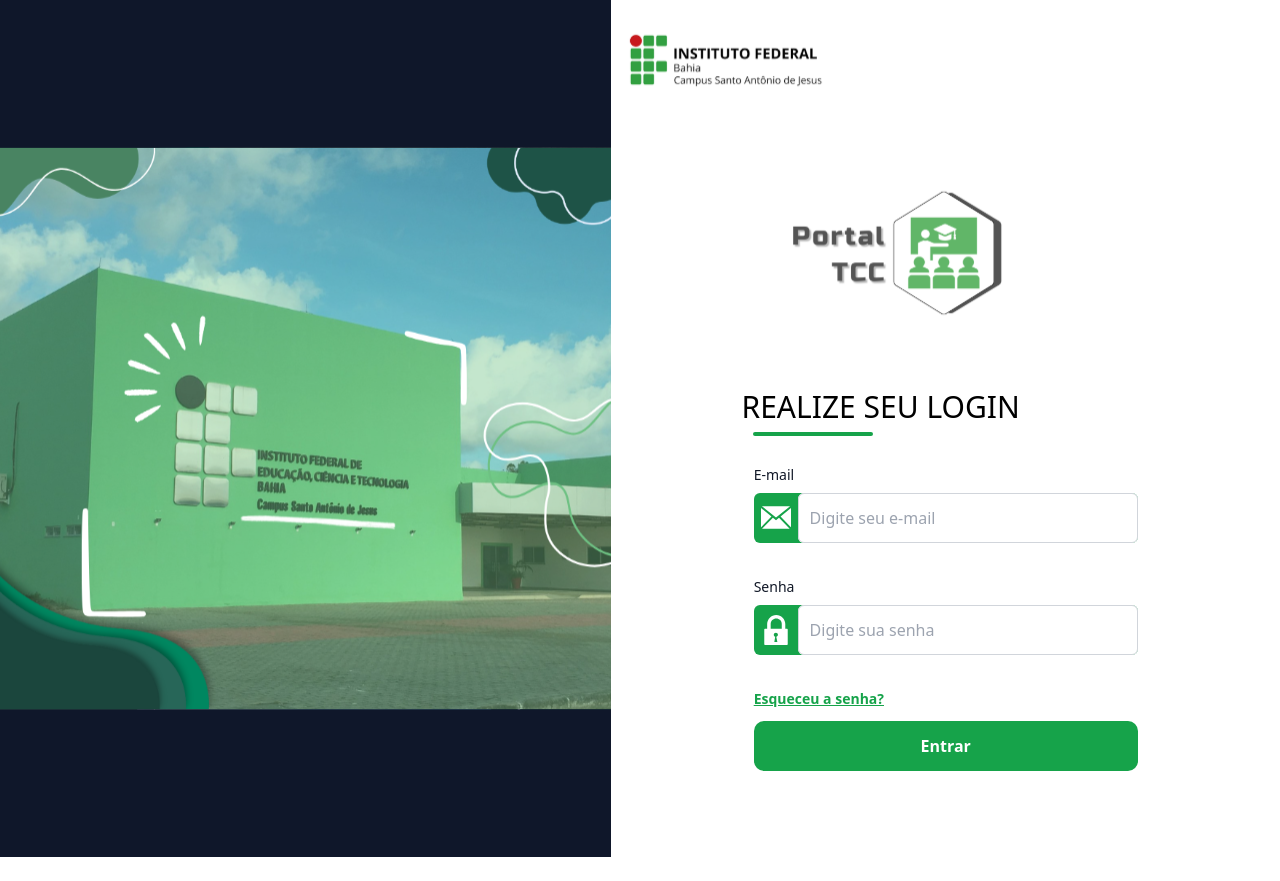
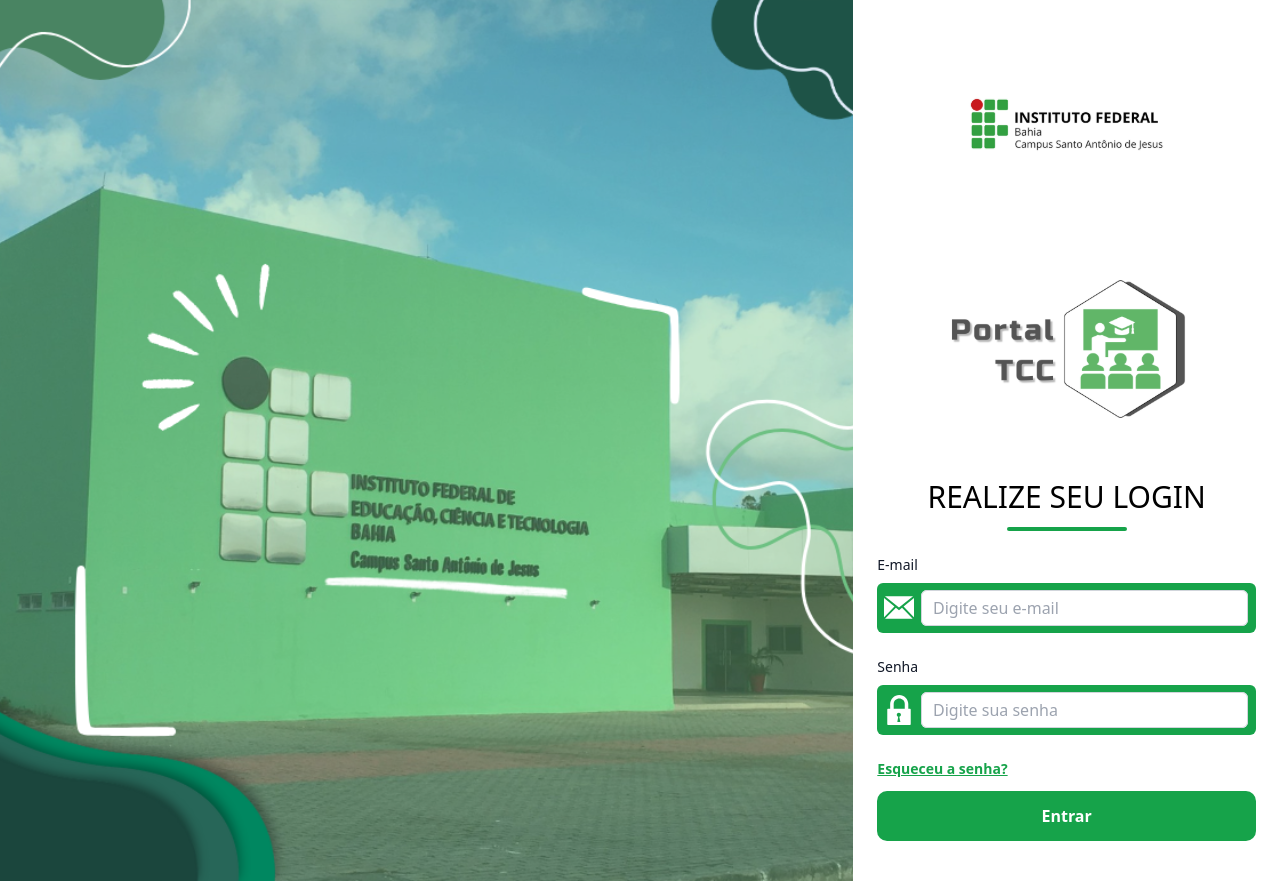
Before and after one commit to RianFonsecaa/Projeto-Portal-TCC, an Angular app: page /login in a window 1280 px wide. Before the commit the page ends 857 px from the top, so only its background shows below. Built offline with nearby package versions, Linux system fonts and the light colour scheme.

Commit message:
refactor(Login): Atualização do dimensionamento da tela de login

```diff
--- a/src/app/components/login-form/login-form.component.html
+++ b/src/app/components/login-form/login-form.component.html
@@ -1,25 +1,24 @@
-<main  class="flex items-center justify-center min-h-screen bg-slate-900">
+<main class="flex bg-slate-200">
 
-  <div class="flex w-max items-col justify-center">
+  <div class="flex w-full h-full">
 
-    <section class="w-1/2 flex justify-center rounded-[32px]">
-      <img src="/assets/svg/imagem-principal.svg" alt="Imagem Principal" class="w-full h-auto">
+    <section class="w-2/3 flex justify-center rounded-[32px]">
+      <img src="/assets/svg/imagem-principal.svg" alt="Imagem Principal" class="w-full h-auto object-cover">
     </section>
 
-    <section class="w-[700px] flex flex-col items-center justify-center bg-white ">
+    <section class="w-1/3 flex flex-col items-center justify-center bg-white p-6 max-w-full">
 
-      <img src="/assets/svg/logo-ifba.svg" class="w-[200px] h-[200px] mb-2 relative right-[220px] top-[-40px]">
+      <img src="/assets/svg/logo-ifba.svg" class="w-[200px] h-[200px] object-contain">
 
-      <img src="/assets/svg/logo-portal.svg" class="w-[300px] h-[250px] p-4 mb-4 relative right-[50px] bottom-[80px]">
+      <img src="/assets/svg/logo-portal.svg" class="w-[300px] h-[250px] object-contain">
 
-      <h2 class="text-[30px] font-sans w-30 text-[#000000] mb-2 relative right-[65px] bottom-[90px]">{{title}}</h2>
-      <div class="bg-green-600 w-[120px] h-1 rounded-[20px] mb-6 relative right-[133px] bottom-[95px]"></div>
+      <h2 class="text-[30px] font-sans text-[#000000] mb-2 text-center w-full">{{title}}</h2>
+      <div class="bg-green-600 w-[120px] h-1 rounded-[20px] mb-6"></div>
 
       <form [formGroup]="loginForm" (ngSubmit)="onSubmit()" class="w-full max-w-sm space-y-6">
         <!-- Campo de e-mail -->
-        <div class="relative right-[0px] bottom-[90px]">
-          <div
-          *ngIf="errorMessage"
+        <div>
+          <div *ngIf="errorMessage"
             class="flex bg-white dark:bg-gray-900 items-center px-6 py-4 text-sm border-t-2 rounded-b shadow-sm border-red-500">
             <svg viewBox="0 0 24 24" class="w-8 h-8 text-red-500 stroke-current" fill="none"
               xmlns="http://www.w3.org/2000/svg">
@@ -32,63 +31,47 @@
               <div class="w-full text-gray-900 dark:text-gray-300 mt-1">E-mail e/ou senha inválidos.</div>
             </div>
           </div>
-          <label for="email" class="block text-sm font-medium text-gray-900 mb-2 relative left">E-mail</label>
+          <label for="email" class="block text-sm font-medium text-gray-900 mb-2">E-mail</label>
 
-          <div class="flex items-col bg-green-600 w-[100%] rounded-[6px]">
-
+          <div class="flex items-center bg-green-600 w-full rounded-[6px] pr-2">
             <div class="flex items-center justify-center w-[50px] h-[50px]">
-              <img src="/assets/svg/logo-email.svg" class="w-[30px]">
+              <img src="/assets/svg/logo-email.svg" class="w-[30px] object-contain">
             </div>
 
-            <input
-            id="email"
-            controlName="email"
-            type="email"
-            [formControl]="getControl('email')"
-            [maxlength]="254"
+            <input id="email" controlName="email" type="email" [formControl]="getControl('email')" [maxlength]="254"
               placeholder="Digite seu e-mail"
               class="w-full rounded-md bg-white px-3 py-1.5 text-base text-gray-900 outline outline-1 -outline-offset-1
-              outline-gray-300 placeholder:text-gray-400 focus:outline focus:outline-2 focus:-outline-offset-2 focus:outline-indigo-600"
-          />
-          <!-- Mensagem de erro para o e-mail -->
+                  outline-gray-300 placeholder:text-gray-400 focus:outline focus:outline-2 focus:-outline-offset-2 focus:outline-indigo-600" />
           </div>
-          <p *ngIf="emailIsValid" class="text-red-500 text-sm h-[0px] visible">Por favor, insira um e-mail válido.</p>
+          <p *ngIf="emailIsValid" class="text-red-500 text-sm mt-1">Por favor, insira um e-mail válido.</p>
         </div>
 
         <!-- Campo de senha -->
-        <div class="relative right-[0px] bottom-[80px]">
+        <div>
+          <label for="password" class="block text-sm font-medium text-gray-900 mb-2">Senha</label>
 
-          <label for="password" for="password" class="block text-sm font-medium text-gray-900 mb-2">Senha</label>
-
-          <div class="flex items-col bg-green-600 w-full rounded-[6px]">
-
+          <div class="flex items-center bg-green-600 w-full rounded-[6px] pr-2">
             <div class="flex items-center justify-center w-[50px] h-[50px]">
-              <img src="/assets/svg/logo-senha.svg" class="w-[30px]">
+              <img src="/assets/svg/logo-senha.svg" class="w-[30px] object-contain">
             </div>
 
-            <input
-            id="password"
-            type="password"
-            formControlName="password"
+            <input id="password" type="password" formControlName="password"
               class="w-full rounded-md bg-white px-3 py-1.5 text-base text-gray-900 outline outline-1 -outline-offset-1 outline-gray-300
-             placeholder:text-gray-400 focus:outline focus:outline-2 focus:-outline-offset-2 focus:outline-indigo-600"
-            placeholder="Digite sua senha"
-            >
+                 placeholder:text-gray-400 focus:outline focus:outline-2 focus:-outline-offset-2 focus:outline-indigo-600" placeholder="Digite sua senha">
+          </div>
+          <p *ngIf="passwordIsValid" class="text-red-500 text-sm mt-1">Por favor, insira uma senha válida.</p>
+        </div>
 
-          </div>
-          <p *ngIf="passwordIsValid" class="text-red-500 text-sm h-[0px] visible">Por favor, insira uma senha válida</p>
-
-        </div>
         <!-- Botão de envio -->
-        <div class="relative right-[0px] bottom-[70px] mb-4 pb-4">
+        <div class="mb-4 pb-4">
           <a href="#" class="text-green-600 text-sm block text-left font-bold mb-3 underline">{{btnEsqueceuSenha}}</a>
 
-          <button type="submit"
-            class="w-full bg-green-600 text-white font-semibold h-[50px] rounded-[10px]">
+          <button type="submit" class="w-full bg-green-600 text-white font-semibold h-[50px] rounded-[10px]">
             {{btnLogin}}
           </button>
         </div>
       </form>
     </section>
+
   </div>
 </main>
```
Lines whose indentation alone changed are shown as unchanged.
